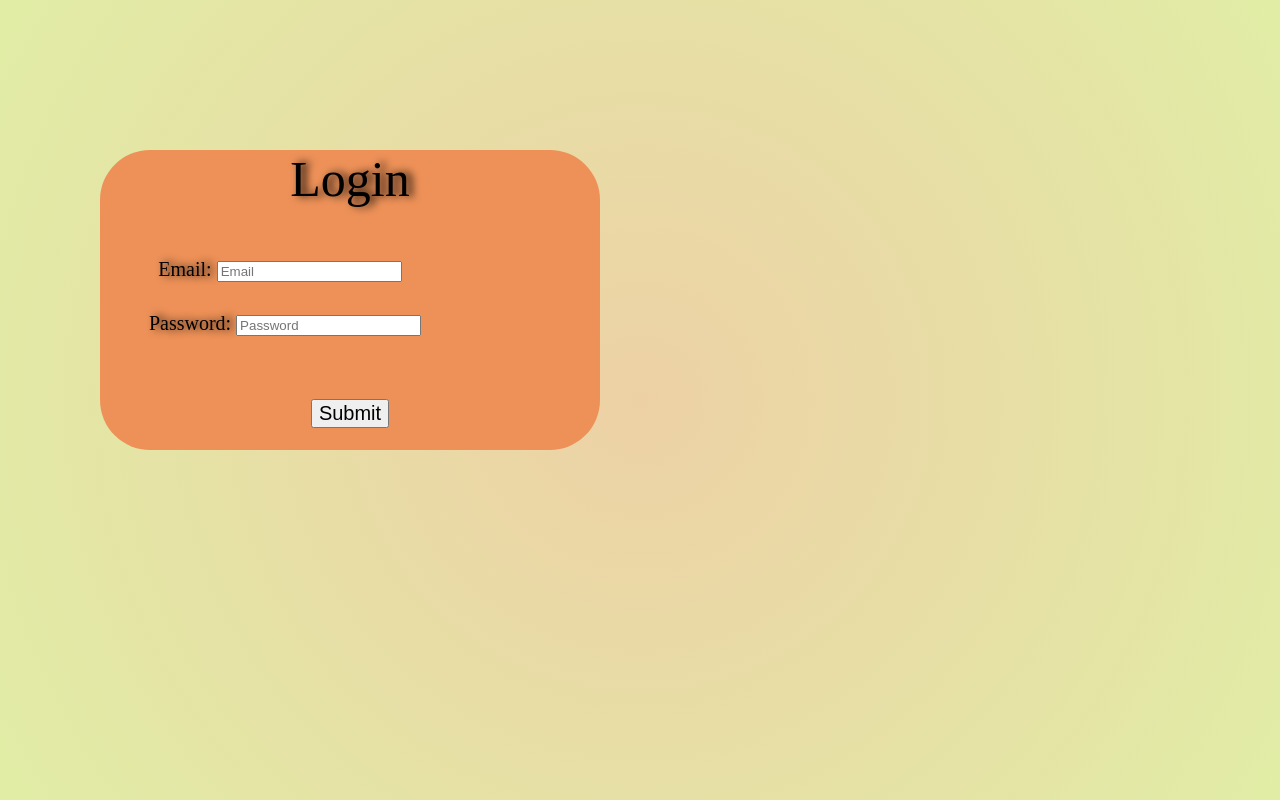
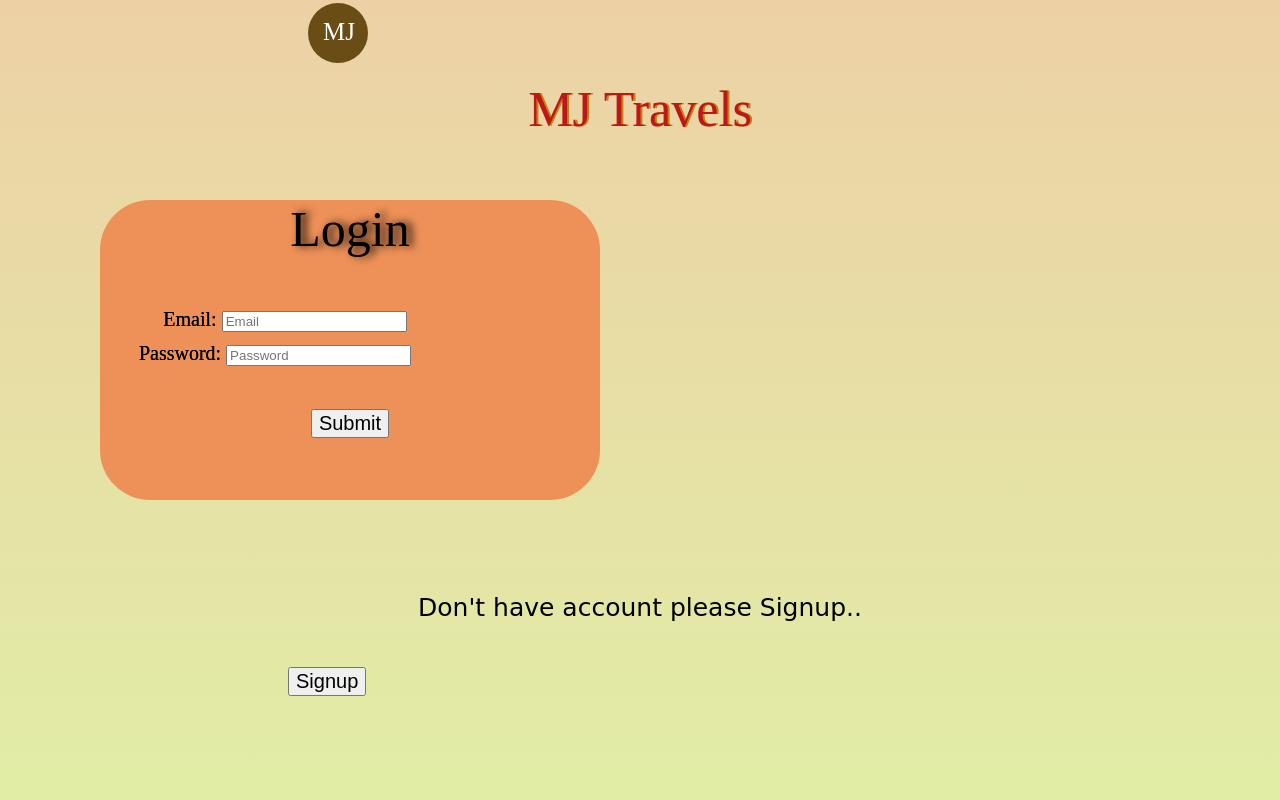
Before and after one commit to GovinduReddeiah/travels, a plain HTML site: page index.html in a window 1280 px wide. Drawn offline with Linux system fonts and the light colour scheme.

Commit message:
login page2

```diff
--- a/index.html
+++ b/index.html
@@ -5,6 +5,8 @@
         <link rel="stylesheet" href="styling.css">
     </head>
     <body>
+        <p id="intro">MJ Travels</p>
+        <p id="logo">MJ</p>
         <div id="login">Login
         <div id="email"><form method="get">
             <lable for="email">Email:</lable>
@@ -16,7 +18,11 @@
             <input type="text" placeholder="Password">
         </form>
              </div><br/>
-            <input type="submit" id="submit">
+          <button type="submit" id="submit">Submit
+        </button>
             </div>
+        <p>Don't have account please Signup..</p>
+        <button type="submit" id="signup">Signup
+        </button>
     </body>
 </html>
--- a/styling.css
+++ b/styling.css
@@ -1,15 +1,38 @@
 html{
        height: 100%;
-    background: radial-gradient(circle,#edd1a5,#e1eda5);
+    background: linear-gradient(#edd1a5,#e1eda5);
+}
+#intro{
+    text-align: center;
+
+    font-family: serif;
+    position: relative;
+    top: 30px;
+    font-size: 50px;
+    color:#be1717;
+    text-shadow: 2px 0px #be8417 ;
+}
+#logo{
+    position: relative;
+    top: -155px;
+    left: 300px;
+    font-family: inherit;
+    width: 30px;
+    height: 30px;
+    padding:15px;
+    color: #fff;
+     background-color:#694d15;
+    font-size: 25px;
+    border-radius: 170px;
 }
 #login{
     width: 500px;
     height: 300px;
      background-color:#ed9158;
-    position: absolute;
+    position:absolute;
     border-radius: 50px;
     left:100px;
-    top: 150px;
+    top: 200px;
      font-size: 50px;
     text-align: center;
     font-family:serif;
@@ -17,22 +40,33 @@ html{
 }
 #email{
     font-size: 20px;
+    text-shadow:0px 0px;
    text-align: center;
-    padding: 20px 10px;
+    padding: 20px ;
     margin:30px;
     padding-right:150px;
-    padding-top: 20px;
 }
 #password{
     font-size: 20px;
    text-align: center;
-    padding: 20px;
+    text-shadow:0px 0px;
     padding-right: 150px;
     margin:-40px;
 }
 #submit{
     font-size: 20px;
-    bottom: 30px;
-    top: 30px;
-
 }
+p{
+    text-align: center;
+    position: relative;
+    top: 350px;
+    font-size:25px;
+    font-family: cursive;
+}
+#signup{
+    font-size: 20px;
+    position: relative;
+    text-align: center;
+    top: 370px;
+    left: 280px;
+}
```
